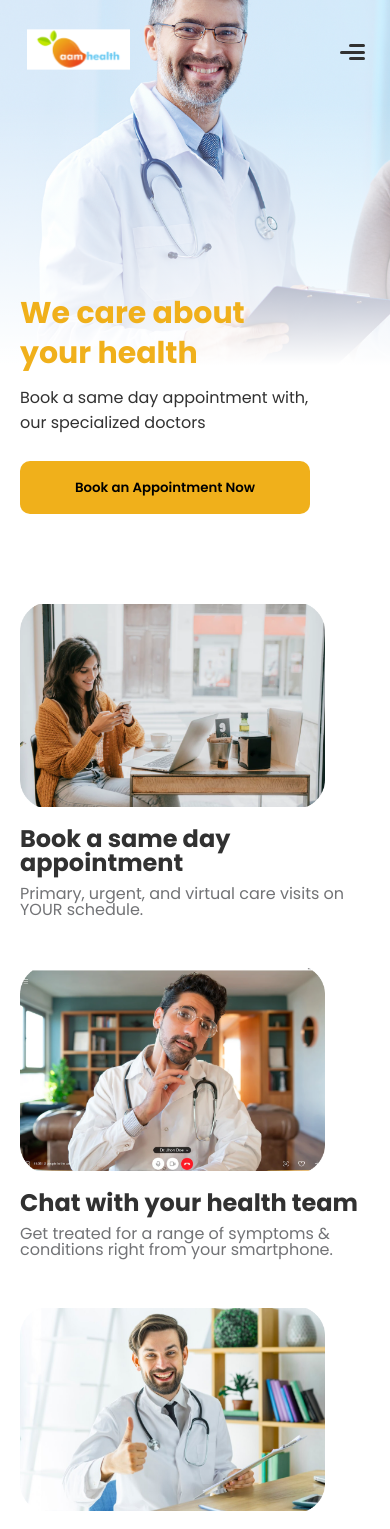
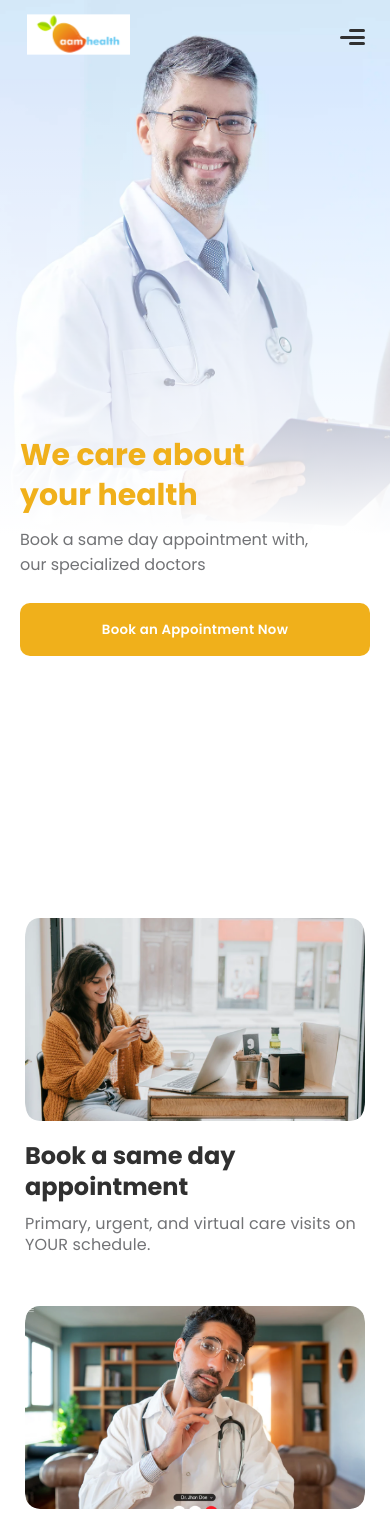
Before and after one commit to prakashkalsariya/aam-health, a Next.js app: page / in a window 390 px wide. Shown: the top 1529 px of the page. Built offline with nearby package versions, Linux system fonts and the light colour scheme.

Commit message:
Home page layout fixes

```diff
--- a/component/header/AppHeader.module.scss
+++ b/component/header/AppHeader.module.scss
@@ -10,13 +10,12 @@
   }
   @media (max-width: 600px) {
     height: auto;
-    padding: 25px 25px;
-
+    padding: 10px 25px;
   }
 }
 .navbar {
   width: 100%;
-  max-width: 1240px;
+  // max-width: 1240px;
   display: flex;
   align-items: center;
   justify-content: space-between;
@@ -83,31 +82,30 @@
   width: 117px;
   height: 45px;
   border-radius: 10px;
-
 }
 .login_btn {
   outline: none;
   background: var(--white);
-  box-shadow: 0px 6px 30px rgba(0, 0, 0, 0.2);
+  // box-shadow: 0px 6px 30px rgba(0, 0, 0, 0.2);
   border-radius: 30px;
   border: 1px solid var(--light-blue);
   color: var(--primary);
   cursor: pointer;
   font-family: var(--font-medium);
   margin-right: 0px;
-  color:  var(--light-blue);
+  color: var(--light-blue);
 }
 .signup_btn {
   border: none;
   background: var(--light-blue);
-  box-shadow: 0px 6px 30px rgba(0, 0, 0, 0.2);
+  // box-shadow: 0px 6px 30px rgba(0, 0, 0, 0.2);
   border-radius: 30px;
   color: white;
   cursor: pointer;
   font-family: var(--font-medium);
 }
 .activeLink {
-  color: var(--primary) !important;
+  color: #eb451b !important;
   font-family: var(--font-semibold);
 }
 .headerLeftContent {
@@ -118,7 +116,7 @@
 .menuLink {
   line-height: 21px;
   white-space: nowrap;
-  font-size: 14px;
+  font-size: 16px;
   transition: all 0.2s cubic-bezier(0.165, 0.84, 0.44, 1);
 }
 
@@ -266,3 +264,20 @@
     }
   }
 }
+
+.user_container {
+  .circle {
+    width: 50px;
+    height: 50px;
+    border-radius: 50%;
+    background: var(--light-blue);
+    display: flex;
+    align-items: center;
+    justify-content: center;
+    cursor: pointer;
+    .icon {
+      font-size: 1.5rem;
+      color: white;
+    }
+  }
+}
--- a/component/header/AppHeader.tsx
+++ b/component/header/AppHeader.tsx
@@ -4,6 +4,8 @@ import { ClientRoutes } from "../../constants/pages";
 import PrimaryButton from "../buttons/PrimaryButton";
 import styles from "./AppHeader.module.scss";
 import Logo from "../Logo";
+import { Person } from "@material-ui/icons";
+import { LocalStorageService } from "../../services/localStorage";
 
 const navigationLinks = [
   {
@@ -54,6 +56,7 @@ const AppHeader = ({
 }: IAppHeader) => {
   const [activeNavLink, setActiveNavLink] = useState("home");
   const [mobileNavBar, setMobileNavBar] = useState(false);
+  const [isUserLoggedIn, setIsUserLoggedIn] = useState(false);
 
   useEffect(() => {
     // let activeLink = "home";
@@ -66,6 +69,11 @@ const AppHeader = ({
   };
 
   useEffect(() => {
+    const isUserLoggedIn = LocalStorageService.auth.isUserLoggedIn();
+
+    if (isUserLoggedIn) {
+      setIsUserLoggedIn(true);
+    }
     const mobileDropdown = document.querySelector(".mobile-navbar");
     const closeButton = document.querySelector(".close-button");
     document.addEventListener("click", (e) => {
@@ -78,11 +86,18 @@ const AppHeader = ({
     });
   }, []);
 
+  const handleLogout = () => {
+    LocalStorageService.auth.logout();
+    window.location.reload();
+  };
+
   return (
     <header className={`${styles.head} ${classes.header}`}>
       <nav className={`${styles.navbar} ${classes.navbar}`}>
         <div className={styles.logo}>
-          <h1 className="font-700"><Logo/></h1>
+          <h1 className="font-700">
+            <Logo />
+          </h1>
         </div>
         <div className={styles.headerLeftContent}>
           <ul
@@ -94,7 +109,7 @@ const AppHeader = ({
               <li key={idx}>
                 <Link href={link.href}>
                   <a
-                    className={`font-500 ${styles.menuLink} ${
+                    className={`font-400 ${styles.menuLink} ${
                       activeNavLink === link.id ? styles.activeLink : ""
                     }`}
                     onClick={handleMobileNavBar}
@@ -110,6 +125,18 @@ const AppHeader = ({
               hideAuthButtons ? styles.display_none : ""
             }`}
           >
+            {isUserLoggedIn ? (
+              <div className={styles.user_container}>
+                <div
+                  className={styles.circle}
+                  title="click to Logout"
+                  onClick={() => handleLogout()}
+                >
+                  <Person className={styles.icon} />
+                </div>
+              </div>
+            ) : (
+              <div>
                 <Link href={`${ClientRoutes.login}`} passHref>
                   <a>
                     {" "}
@@ -122,6 +149,8 @@ const AppHeader = ({
                     <button className={styles.signup_btn}>Sign Up</button>
                   </a>
                 </Link>
+              </div>
+            )}
           </div>
           <div
             className={`close-button ${styles.menuButtonContainer} ${
@@ -163,6 +192,17 @@ const AppHeader = ({
               <div
                 className={`${styles.mobileNavButtons} ${styles.buttonContainer}`}
               >
+                {isUserLoggedIn ? (
+                  <div className={styles.user_container}>
+                    <div
+                      className={styles.circle}
+                      onClick={() => handleLogout()}
+                    >
+                      <Person className={styles.icon} />
+                    </div>
+                  </div>
+                ) : (
+                  <div>
                     <Link href={`${ClientRoutes.login}`} passHref>
                       <a>
                         {" "}
@@ -184,6 +224,8 @@ const AppHeader = ({
                       </a>
                     </Link>{" "}
                   </div>
+                )}
+              </div>
             </div>
           </div>
         </div>
--- a/component/specialities.module.scss
+++ b/component/specialities.module.scss
@@ -1,12 +1,14 @@
 .specialities_item_container {
-  display: flex;
-  flex-wrap: wrap;
+  display: grid !important;
+  // flex-wrap: wrap;
+  grid-template-columns: 20% 20% 20% 20% 20%;
   justify-content: space-around;
   // width: 90%;
 
   align-items: center;
   @media only screen and (max-width: 600px) {
     margin-top: 30px;
+    grid-template-columns: 50% 50%;
   }
 }
 
@@ -14,6 +16,7 @@
   position: relative;
   width: 84px;
   height: 130px;
+  margin-bottom: 20px;
   @media only screen and (max-width: 600px) {
     width: 62px;
     height: 96px;
@@ -28,6 +31,9 @@ height: 96px;
   width: 250px;
   margin-top: 100px;
   // border: 2px solid red;
+  cursor: pointer;
+  padding: 10px;
+
   @media only screen and (max-width: 600px) {
     margin-top: 50px;
     width: 150px;
@@ -36,10 +42,11 @@ height: 96px;
     display: flex;
     flex-direction: column;
     align-items: center;
-
+    height: 90px;
     h1 {
       margin-bottom: 5px;
-      font-size: 25px;
+      font-size: 18px;
+      margin-bottom: 15px;
       @media only screen and (max-width: 600px) {
         font-size: 20px;
       }
@@ -53,5 +60,13 @@ height: 96px;
         font-size: 14px;
       }
     }
+    @media only screen and (max-width: 600px) {
+      font-size: 14px;
+      height: 120px;
     }
   }
+  &:hover {
+    border-radius: 10px;
+    background: rgba(99, 200, 242, 0.2);
+  }
+}
--- a/pages/index.tsx
+++ b/pages/index.tsx
@@ -4,10 +4,10 @@ import React from "react";
 import Head from "next/head";
 import Image from "next/image";
 import styles from "../styles/Home.module.scss";
-import Header from "../component/Header";
 import Footer from "../component/Footer";
 import Specialities from "../component/Specialities";
 import AppHeader from "../component/header/AppHeader";
+import LayoutContainer from "../component/layout/LayoutContainer";
 
 const Home: NextPage = () => {
   return (
@@ -24,10 +24,11 @@ const Home: NextPage = () => {
         <div className={styles.banner_container}>
           <div className={styles.banner_img}>
             <Image
-              src="/images/banner-img.png"
+              src="/images/banner-img.webp"
               alt="banner"
               layout="fill"
               objectFit={"cover"}
+              quality={100}
             />
           </div>
           <div className={styles.banner_contain_container}>
@@ -35,15 +36,17 @@ const Home: NextPage = () => {
               We care about <br />
               your health
             </h1>
-            <p className="font-400">
+            <p className="font-400 sub-text">
               Book a same day appointment with, <br />
               our specialized doctors
             </p>
-            <button className="font-600">Book an Appointment Now</button>
+            <button className={`font-600 ${styles.banner_button}`}>
+              Book an Appointment Now
+            </button>
           </div>
         </div>
 
-        <main className={styles.main}>
+        <LayoutContainer>
           <div className={styles.information_item_container}>
             <div className={styles.appointment_item}>
               <div className={styles.item_img}>
@@ -52,10 +55,14 @@ const Home: NextPage = () => {
                   alt="banner"
                   layout="fill"
                   objectFit={"cover"}
+                  quality={100}
                 />
               </div>
               <div className={styles.item_contain}>
-                <h1 className="font-700">Book a same day appointment</h1>
+                <h1 className="font-700">
+                  Book a same day
+                  <br /> appointment
+                </h1>
                 <p className="font-400">
                   Primary, urgent, and virtual care visits on YOUR schedule.
                 </p>
@@ -64,7 +71,9 @@ const Home: NextPage = () => {
 
             <div className={styles.team_item}>
               <div className={styles.item_contain}>
-                <h1 className="font-700">Chat with your health team</h1>
+                <h1 className="font-700">
+                  Chat with your <br /> health team
+                </h1>
                 <p className="font-400">
                   Get treated for a range of symptoms & conditions right from
                   your smartphone.
@@ -77,6 +86,7 @@ const Home: NextPage = () => {
                   alt="banner"
                   layout="fill"
                   objectFit={"cover"}
+                  quality={100}
                 />
               </div>
             </div>
@@ -88,10 +98,13 @@ const Home: NextPage = () => {
                   alt="banner"
                   layout="fill"
                   objectFit={"cover"}
+                  quality={100}
                 />
               </div>
               <div className={styles.item_contain}>
-                <h1 className="font-700">Prescriptions at your doorstep</h1>
+                <h1 className="font-700">
+                  Prescriptions at your <br /> doorstep
+                </h1>
                 <p className="font-400">
                   Get your medications sent straight to your chosen pharmacy or
                   to your door whatever works for you.
@@ -101,7 +114,9 @@ const Home: NextPage = () => {
 
             <div className={styles.place_item}>
               <div className={styles.item_contain}>
-                <h1 className="font-700">All your health in one place</h1>
+                <h1 className="font-700">
+                  All your health in <br /> one place
+                </h1>
                 <p className="font-400">
                   Access your medical charts, complete records, and test results
                   immediately.
@@ -113,23 +128,28 @@ const Home: NextPage = () => {
                   alt="banner"
                   layout="fill"
                   objectFit={"cover"}
+                  quality={100}
                 />
               </div>
             </div>
           </div>
+        </LayoutContainer>
 
+        <LayoutContainer>
           <div className={styles.specialities_heading}>
             <h1 className="font-700">Doctors of various specialities </h1>
             <p className="font-400">
-              Find doctors of all specializations suitable to treat your medical
-              conditions
+              Find doctors of all specializations suitable to treat your <br />{" "}
+              medical conditions
             </p>
           </div>
 
           <div>
             <Specialities />
           </div>
+        </LayoutContainer>
 
+        <main className={styles.main}>
           <div className={styles.specialities_btn}>
             <p></p>
             <button className="font-400">View More</button>
--- a/services/localStorage.ts
+++ b/services/localStorage.ts
@@ -49,6 +49,12 @@ export class LocalStorageService {
         return null;
       } catch (err) {
         return null;
+      }
+    },
+
+    logout: () => {
+      if (localStorage.getItem(LocalStorageKeys.user)) {
+        localStorage.removeItem(LocalStorageKeys.user);
       }
     },
 
--- a/styles/Home.module.scss
+++ b/styles/Home.module.scss
@@ -8,7 +8,12 @@
   // transform: matrix(-1, 0, 0, 1, 0, 0);
   @media only screen and (max-width: 600px) {
     top: 0px;
-   height: 450px;
+    min-height: 450px;
+    height: calc(100vh - 150px);
+  }
+
+  @media (min-width: 1600px) {
+    height: 900px;
   }
 }
 
@@ -26,11 +31,21 @@
   @media only screen and (max-width: 600px) {
     margin: auto 0px;
     padding-left: 0px;
-    height: 450px;
+    height: calc(100vh - 50px);
+    min-height: 500px;
     width: 100%;
     padding-left: 20px;
+    padding-right: 20px;
     background: none;
-    background: linear-gradient(0deg, #FFFFFF 41.94%, rgba(196, 196, 196, 0) 100%);
+    background: linear-gradient(
+      0deg,
+      #ffffff 41.94%,
+      rgba(196, 196, 196, 0) 100%
+    );
+  }
+
+  @media (min-width: 1600px) {
+    height: 900px;
   }
 
   h1 {
@@ -64,7 +79,7 @@
     border-radius: 30px;
     @media only screen and (max-width: 600px) {
       margin-top: 25px;
-width: 290px;
+      width: 100%;
       height: 53px;
       border-radius: 10px;
     }
@@ -75,9 +90,17 @@ border-radius: 10px;
   margin-top: 40px;
 
   @media only screen and (max-width: 600px) {
-   padding-left: 20px;
-   padding-right: 20px;
+    // padding-left: 20px;
+    // padding-right: 20px;
     margin-top: 0px;
+  }
+}
+
+.banner_button {
+  color: white;
+  letter-spacing: 0.02em;
+  @media only screen and (max-width: 600px) {
+    width: 100%;
   }
 }
 
@@ -86,45 +109,47 @@ border-radius: 10px;
   justify-content: space-around;
   align-items: center;
   padding-top: 70px;
+  .item_img {
+    position: relative;
+    width: 513px;
+    height: 347px;
+    border-radius: 50px;
+    @media only screen and (max-width: 600px) {
+      width: 100%;
+      height: 203px;
+      border-radius: 15px;
+      overflow: hidden;
+    }
+  }
   @media only screen and (max-width: 600px) {
     flex-direction: column;
     align-items: flex-start;
     padding-top: 50px;
   }
 
-  .item_img {
-    position: relative;
-    width: 513px;
-    height: 347px;
-    border-radius: 50px;
-    @media only screen and (max-width: 600px) {
-       width: 305px;
-        height: 203px;
-      }
-  }
-
   .item_contain {
-    width:508px;
+    width: 508px;
     @media only screen and (max-width: 600px) {
       width: 100%;
       // text-align: center;
     }
     h1 {
-
-      width: 50%;
+      // width: 50%;
       margin-bottom: 20px;
+      color: var(--secondary);
+      line-height: 130%;
+      font-size: 40px;
       @media only screen and (max-width: 600px) {
         width: 100%;
         margin-bottom: 10px;
         font-size: 24px;
         margin-top: 21px;
       }
-
     }
     p {
       font-size: 16px;
       width: 75%;
-      color:var(--light-gray) ;
+      color: var(--light-gray);
       @media only screen and (max-width: 600px) {
         width: 100%;
         font-size: 16px;
@@ -133,8 +158,7 @@ border-radius: 10px;
   }
 }
 
-
-.team_item{
+.team_item {
   display: flex;
   justify-content: space-around;
   align-items: center;
@@ -151,19 +175,20 @@ border-radius: 10px;
     height: 347px;
     border-radius: 50px;
     @media only screen and (max-width: 600px) {
-       width: 305px;
+      width: 100%;
       height: 203px;
+      border-radius: 15px;
+      overflow: hidden;
     }
   }
 
   .item_contain {
-    width:508px;
+    width: 508px;
     @media only screen and (max-width: 600px) {
       width: 100%;
       // text-align: center;
     }
     h1 {
-
       width: 50%;
       margin-bottom: 20px;
       @media only screen and (max-width: 600px) {
@@ -172,12 +197,11 @@ border-radius: 10px;
         font-size: 24px;
         margin-top: 21px;
       }
-
     }
     p {
       font-size: 16px;
       width: 75%;
-      color:var(--light-gray) ;
+      color: var(--light-gray);
       @media only screen and (max-width: 600px) {
         width: 100%;
         font-size: 16px;
@@ -185,7 +209,6 @@ border-radius: 10px;
     }
   }
 }
-
 
 .doorstep_item {
   display: flex;
@@ -204,19 +227,20 @@ border-radius: 10px;
     height: 347px;
     border-radius: 50px;
     @media only screen and (max-width: 600px) {
-       width: 305px;
+      width: 100%;
       height: 203px;
+      border-radius: 15px;
+      overflow: hidden;
     }
   }
 
   .item_contain {
-    width:508px;
+    width: 508px;
     @media only screen and (max-width: 600px) {
       width: 100%;
       // text-align: center;
     }
     h1 {
-
       width: 50%;
       margin-bottom: 20px;
       @media only screen and (max-width: 600px) {
@@ -225,12 +249,11 @@ border-radius: 10px;
         font-size: 24px;
         margin-top: 21px;
       }
-
     }
     p {
       font-size: 16px;
       width: 75%;
-      color:var(--light-gray) ;
+      color: var(--light-gray);
       @media only screen and (max-width: 600px) {
         width: 100%;
         font-size: 16px;
@@ -238,7 +261,6 @@ border-radius: 10px;
     }
   }
 }
-
 
 .place_item {
   display: flex;
@@ -257,19 +279,19 @@ border-radius: 10px;
     height: 347px;
     border-radius: 50px;
     @media only screen and (max-width: 600px) {
-       width: 305px;
+      width: 100%;
       height: 203px;
+      border-radius: 15px;
+      overflow: hidden;
     }
   }
 
   .item_contain {
-    width:508px;
+    width: 508px;
     @media only screen and (max-width: 600px) {
       width: 100%;
-
     }
     h1 {
-
       width: 50%;
       margin-bottom: 20px;
       @media only screen and (max-width: 600px) {
@@ -278,12 +300,11 @@ border-radius: 10px;
         font-size: 24px;
         margin-top: 21px;
       }
-
     }
     p {
       font-size: 16px;
       width: 75%;
-      color:var(--light-gray) ;
+      color: var(--light-gray);
       @media only screen and (max-width: 600px) {
         width: 100%;
         font-size: 16px;
@@ -292,31 +313,83 @@ border-radius: 10px;
   }
 }
 
+.item_contain {
+  width: 508px;
+  @media only screen and (max-width: 600px) {
+    width: 100%;
+    // text-align: center;
+  }
+  h1 {
+    width: 100% !important;
+    margin-bottom: 20px;
+    color: var(--secondary);
+    line-height: 130%;
+    font-size: 40px;
+    @media only screen and (max-width: 600px) {
+      width: 100%;
+      margin-bottom: 10px;
+      font-size: 24px;
+      margin-top: 21px;
+    }
+  }
+  p {
+    font-size: 16px;
+    width: 75%;
+    line-height: 130%;
+    letter-spacing: 0.01em;
+    color: var(--light-gray);
+    @media only screen and (max-width: 600px) {
+      width: 100%;
+      font-size: 16px;
+    }
+  }
+}
 
-.specialities_heading{
+// .item_img {
+//   position: relative;
+//   width: 513px;
+//   height: 347px;
+//   border-radius: 50px;
+//   @media only screen and (max-width: 600px) {
+//     width: 100%;
+//     height: 203px;
+//     border-radius: 15px;
+//     overflow: hidden;
+//   }
+// }
+
+.specialities_heading {
   display: flex;
   align-items: center;
   justify-content: center;
   flex-direction: column;
-margin-top: 100px;
+  margin-top: 150px;
+  h1 {
+    margin-bottom: 6px;
+    font-size: 40px;
+    line-height: 130%;
+    color: var(--secondary);
+  }
+  p {
+    text-align: center;
+    line-height: 130%;
+    color: var(--light-gray);
+  }
   @media only screen and (max-width: 600px) {
- padding-left:20px ;
- padding-right:20px ;
+    // padding-left: 20px;
+    // padding-right: 20px;
     margin-top: 50px;
     align-items: flex-start;
-  }h1{
-  margin-bottom: 6px;
+    h1 {
+      font-size: 24px;
+      line-height: 130%;
+      color: var(--secondary);
+      margin-bottom: 10px;
     }
-p{
-  color:var(--light-gray) ;
   }
 }
 
-
-
-
-
-.specialities_btn{
+.specialities_btn {
   display: flex;
   align-items: center;
   justify-content: center;
@@ -324,14 +397,14 @@ p{
   @media only screen and (max-width: 600px) {
     margin-top: 50px;
   }
-  p{
+  p {
     width: 50%;
     border-top: 1px solid rgba(114, 115, 118, 0.5);
     @media only screen and (max-width: 600px) {
       display: none;
     }
   }
-  button{
+  button {
     width: 396px;
     height: 50px;
     border-radius: 50px;
@@ -342,19 +415,6 @@ height: 50px;
     }
   }
 }
-
-
-
-
-
-
-
-
-
-
-
-
-
 
 .move_in_container {
   margin-top: 30px;
@@ -383,7 +443,6 @@ height: 50px;
 
     @media only screen and (max-width: 600px) {
       font-size: 30px;
-
     }
   }
   p {
@@ -550,7 +609,7 @@ height: 50px;
 .almaden_ranch_location {
   margin-left: 90px;
   margin-top: -65px;
-  color: black;;
+  color: black;
   @media only screen and (max-width: 600px) {
     margin-left: 0px;
   }
@@ -824,7 +883,6 @@ height: 50px;
     margin: 50px 0px 0px 0px;
   }
   h1 {
-
     width: 70%;
     margin-bottom: 20px;
     @media only screen and (max-width: 600px) {
@@ -832,7 +890,6 @@ height: 50px;
       width: 100%;
       text-align: center;
       margin: 0px;
-
     }
   }
 
@@ -849,7 +906,7 @@ height: 50px;
 
 .mobile_no_contain {
   display: flex;
-  input:placeholder-shown{
+  input:placeholder-shown {
     padding-left: 20px;
   }
   @media only screen and (max-width: 600px) {
@@ -897,7 +954,7 @@ height: 50px;
     height: 280px;
   }
   span {
-    color:var(--light-blue) ;
+    color: var(--light-blue);
     font-size: 50px;
     margin-right: 15px;
     @media only screen and (max-width: 600px) {
@@ -936,7 +993,7 @@ margin-bottom: 20px;
   }
 }
 
-.covid_contain_container{
+.covid_contain_container {
   height: 1100px;
   @media only screen and (max-width: 600px) {
     height: 750px;
--- a/styles/colors.scss
+++ b/styles/colors.scss
@@ -4,6 +4,7 @@
   --orange-red: #eb451b;
   --light-gray: #727376;
   --dark-gray: #313131;
+  --secondary: #303030;
   --primary-button-gradient: linear-gradient(
     180deg,
     var(--primary) 0%,
```
Also changed, not shown: public/images/banner-img.png (deleted), public/images/banner-img.webp (added). Lines whose indentation alone changed are shown as unchanged.
